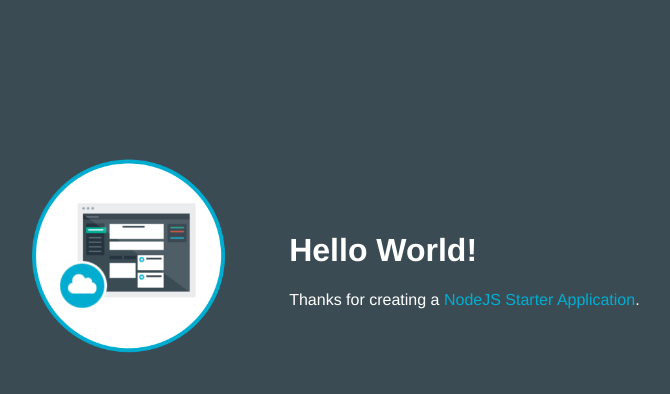
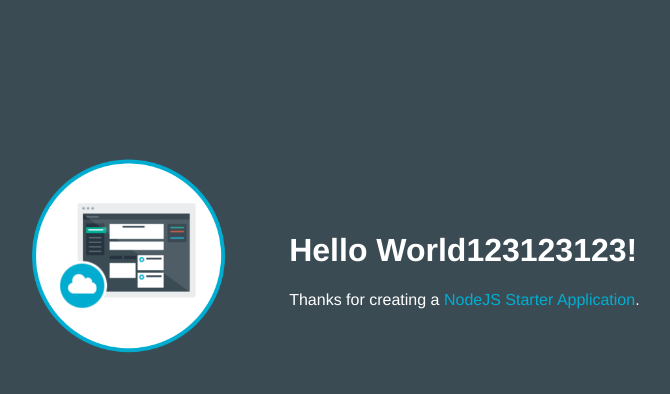
Before and after one commit to jerrylin1234/okk1-1479184943095, a website: page public/index.html in a window 1280 px wide. Shown: the whole page, without its empty margins (253-923 px from the left). Drawn offline with Linux system fonts and the light colour scheme.

Commit message:
Update index.html

```diff
--- a/public/index.html
+++ b/public/index.html
@@ -16,7 +16,7 @@
           <img class = "newappIcon" src="images/newapp-icon.png">
         </td>
         <td>
-          <h1 id="message">Hello World!</h1>
+          <h1 id="message">Hello World123123123!</h1>
           <p class='description'></p> Thanks for creating a <span class = "blue">NodeJS Starter Application</span>.
         </td>
       </tr>
```
